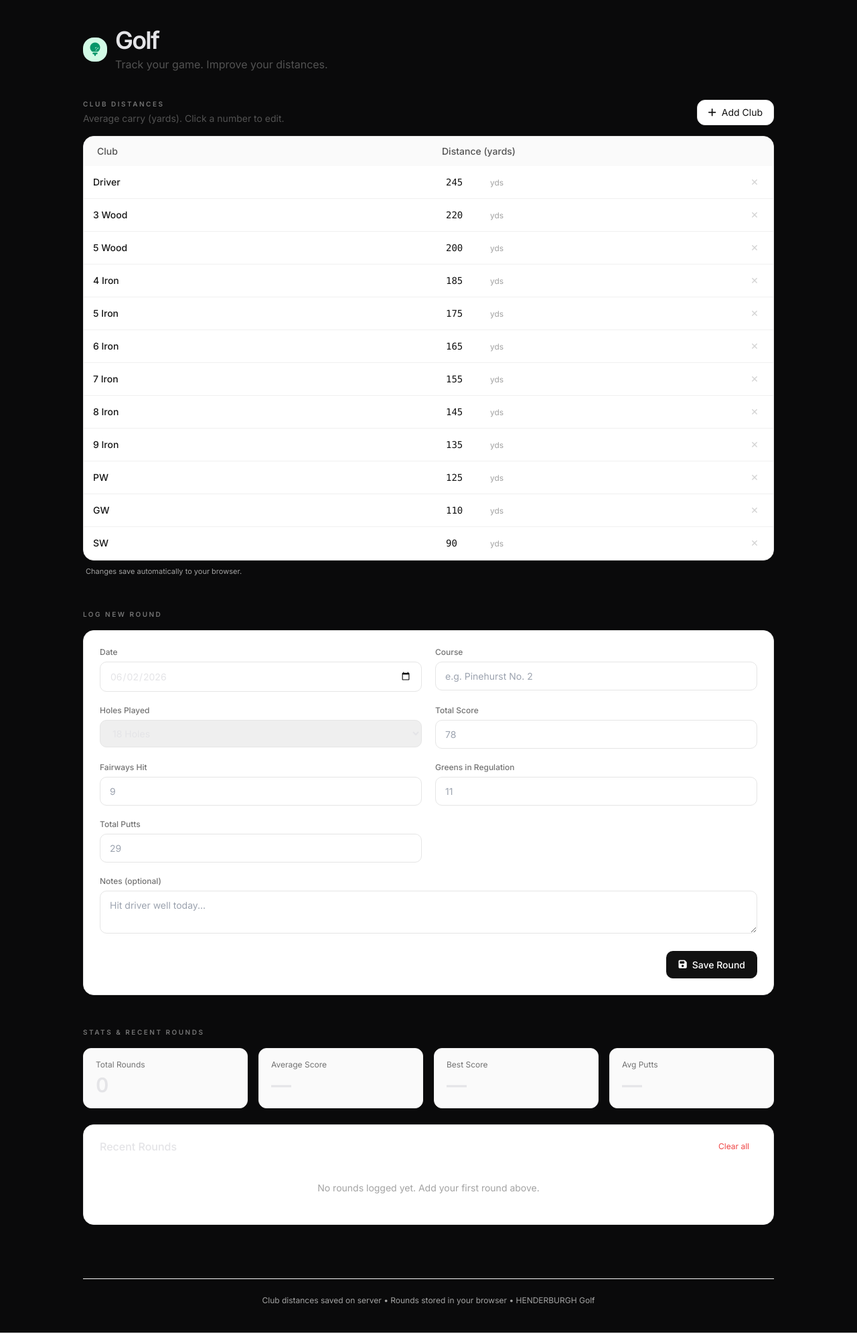
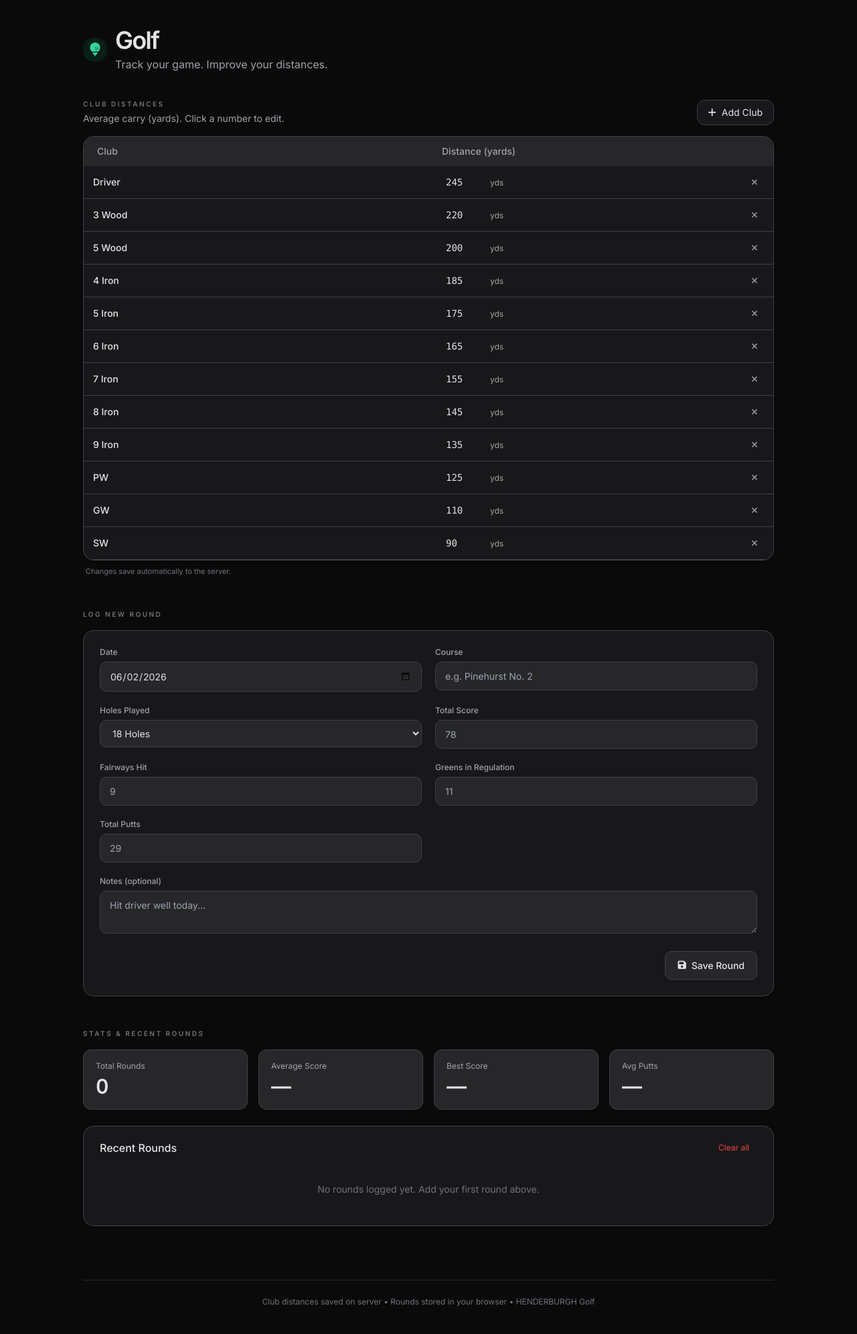
Before and after one commit to dylanhenderson315-lab/henderburgh-vitals, a FastAPI app: page /golf in a window 1280 px wide. Shown: the part 65-2057 px from the top of the page at 67% size. Run offline with FastAPI, Linux system fonts and the light colour scheme; some libraries are stand-ins or nearby versions.

Commit message:
Update 2026-06-01 20:18

```diff
--- /dev/null
+++ b/data/clubs.json
@@ -0,0 +1,14 @@
+[
+  {"name": "Driver", "distance": 245},
+  {"name": "3 Wood", "distance": 220},
+  {"name": "5 Wood", "distance": 200},
+  {"name": "4 Iron", "distance": 185},
+  {"name": "5 Iron", "distance": 175},
+  {"name": "6 Iron", "distance": 165},
+  {"name": "7 Iron", "distance": 155},
+  {"name": "8 Iron", "distance": 145},
+  {"name": "9 Iron", "distance": 135},
+  {"name": "PW", "distance": 125},
+  {"name": "GW", "distance": 110},
+  {"name": "SW", "distance": 90}
+]
--- a/templates/golf.html
+++ b/templates/golf.html
@@ -25,15 +25,15 @@
     }
 
     .card {
-      background: white;
-      border: 1px solid #e5e5e5;
+      background: #18181b;
+      border: 1px solid #3f3f46;
       border-radius: 16px;
-      box-shadow: 0 1px 3px rgba(0, 0, 0, 0.04);
+      box-shadow: 0 1px 3px rgba(0, 0, 0, 0.3);
     }
 
     .stat-card {
-      background: #fafafa;
-      border: 1px solid #f0f0f0;
+      background: #27272a;
+      border: 1px solid #3f3f46;
       border-radius: 12px;
       padding: 16px 18px;
     }
@@ -45,82 +45,89 @@
 
     .distance-table td {
       padding: 10px 14px;
-      border-bottom: 1px solid #f0f0f0;
+      border-bottom: 1px solid #3f3f46;
     }
 
     .distance-table td:first-child {
       font-weight: 500;
-      color: #171717;
+      color: #e4e4e7;
     }
 
     .distance-table .distance-cell {
       font-family: ui-monospace, SFMono-Regular, Menlo, Monaco, Consolas, "Liberation Mono", "Courier New", monospace;
-      color: #111;
+      color: #e4e4e7;
       min-width: 70px;
     }
 
     .distance-cell:focus {
-      outline: 2px solid #e5e5e5;
+      outline: 2px solid #52525b;
       outline-offset: -2px;
-      background: #fff;
+      background: #18181b;
       border-radius: 4px;
     }
 
     .round-card {
-      border: 1px solid #e5e5e5;
+      border: 1px solid #3f3f46;
       border-radius: 12px;
       padding: 14px 16px;
+      background: #18181b;
       transition: all 0.15s ease;
     }
 
     .round-card:hover {
-      border-color: #d4d4d4;
+      border-color: #52525b;
     }
 
     .form-input {
-      border: 1px solid #e5e5e5;
+      background: #27272a;
+      border: 1px solid #3f3f46;
       border-radius: 10px;
       padding: 10px 14px;
       font-size: 14px;
+      color: #e4e4e7;
       transition: border-color 0.15s;
     }
     .form-input:focus {
-      border-color: #a3a3a3;
+      border-color: #52525b;
       outline: none;
+      background: #18181b;
     }
 
     .btn {
-      background: #111;
-      color: white;
+      background: #27272a;
+      color: #e4e4e7;
       font-weight: 500;
       padding: 10px 18px;
       border-radius: 10px;
       font-size: 14px;
+      border: 1px solid #3f3f46;
       transition: all 0.2s;
     }
     .btn:hover {
-      background: #222;
+      background: #3f3f46;
+      border-color: #52525b;
     }
     .btn-secondary {
-      background: white;
-      color: #111;
-      border: 1px solid #e5e5e5;
+      background: #18181b;
+      color: #e4e4e7;
+      border: 1px solid #3f3f46;
     }
     .btn-secondary:hover {
-      background: #f9f9f9;
+      background: #27272a;
+      border-color: #52525b;
     }
 
     .nav-link {
-      color: #404040;
+      color: #a1a1aa;
       transition: color 0.15s ease;
       font-weight: 500;
       font-size: 14px;
     }
     .nav-link:hover {
-      color: #111111;
+      color: #f4f4f5;
     }
     .nav-link.active {
-      color: #111;
+      color: #fff;
       font-weight: 600;
     }
   </style>
@@ -156,12 +163,12 @@
     <!-- Page Title -->
     <div class="mb-10">
       <div class="flex items-center gap-x-3">
-        <div class="w-9 h-9 rounded-2xl bg-emerald-100 flex items-center justify-center">
-          <i class="fa-solid fa-golf-ball text-emerald-600 text-xl"></i>
+        <div class="w-9 h-9 rounded-2xl bg-emerald-900/30 flex items-center justify-center">
+          <i class="fa-solid fa-golf-ball text-emerald-400 text-xl"></i>
         </div>
         <div>
           <h1 class="text-4xl font-semibold tracking-tighter">Golf</h1>
-          <p class="text-neutral-600 mt-1">Track your game. Improve your distances.</p>
+          <p class="text-zinc-400 mt-1">Track your game. Improve your distances.</p>
         </div>
       </div>
     </div>
@@ -171,7 +178,7 @@
       <div class="flex items-center justify-between mb-4">
         <div>
           <div class="section-label">Club Distances</div>
-          <p class="text-sm text-neutral-600 mt-1">Average carry (yards). Click a number to edit.</p>
+          <p class="text-sm text-zinc-400 mt-1">Average carry (yards). Click a number to edit.</p>
         </div>
         <button onclick="addNewClub()"
                 class="btn-secondary text-sm px-4 py-2 rounded-xl flex items-center gap-x-2">
@@ -183,9 +190,9 @@
       <div class="card overflow-hidden">
         <table class="w-full distance-table text-sm">
           <thead>
-            <tr class="bg-neutral-50">
-              <th class="text-left px-5 py-3 font-medium text-neutral-600 w-1/2">Club</th>
-              <th class="text-left px-5 py-3 font-medium text-neutral-600">Distance (yards)</th>
+            <tr class="bg-[#27272a]">
+              <th class="text-left px-5 py-3 font-medium text-zinc-400 w-1/2">Club</th>
+              <th class="text-left px-5 py-3 font-medium text-zinc-400">Distance (yards)</th>
               <th class="w-10"></th>
             </tr>
           </thead>
@@ -194,7 +201,7 @@
           </tbody>
         </table>
       </div>
-      <p class="text-[11px] text-neutral-400 mt-2 px-1">Changes save automatically to your browser.</p>
+      <p class="text-[11px] text-zinc-500 mt-2 px-1">Changes save automatically to the server.</p>
     </div>
 
     <!-- Log New Round -->
@@ -204,16 +211,16 @@
       <div class="card p-6">
         <form id="round-form" onsubmit="saveRound(event)" class="grid grid-cols-1 md:grid-cols-2 gap-x-5 gap-y-5">
           <div>
-            <label class="block text-xs font-medium text-neutral-500 mb-1.5">Date</label>
+            <label class="block text-xs font-medium text-zinc-400 mb-1.5">Date</label>
             <input type="date" id="round-date" class="form-input w-full" required>
           </div>
           <div>
-            <label class="block text-xs font-medium text-neutral-500 mb-1.5">Course</label>
+            <label class="block text-xs font-medium text-zinc-400 mb-1.5">Course</label>
             <input type="text" id="round-course" class="form-input w-full" placeholder="e.g. Pinehurst No. 2" required>
           </div>
 
           <div>
-            <label class="block text-xs font-medium text-neutral-500 mb-1.5">Holes Played</label>
+            <label class="block text-xs font-medium text-zinc-400 mb-1.5">Holes Played</label>
             <select id="round-holes" class="form-input w-full">
               <option value="18">18 Holes</option>
               <option value="9">9 Holes</option>
@@ -221,25 +228,25 @@
           </div>
 
           <div>
-            <label class="block text-xs font-medium text-neutral-500 mb-1.5">Total Score</label>
+            <label class="block text-xs font-medium text-zinc-400 mb-1.5">Total Score</label>
             <input type="number" id="round-score" class="form-input w-full" placeholder="78" required min="55" max="150">
           </div>
           <div>
-            <label class="block text-xs font-medium text-neutral-500 mb-1.5">Fairways Hit</label>
+            <label class="block text-xs font-medium text-zinc-400 mb-1.5">Fairways Hit</label>
             <input type="number" id="round-fairways" class="form-input w-full" placeholder="9" min="0" max="18">
           </div>
 
           <div>
-            <label class="block text-xs font-medium text-neutral-500 mb-1.5">Greens in Regulation</label>
+            <label class="block text-xs font-medium text-zinc-400 mb-1.5">Greens in Regulation</label>
             <input type="number" id="round-gir" class="form-input w-full" placeholder="11" min="0" max="18">
           </div>
           <div>
-            <label class="block text-xs font-medium text-neutral-500 mb-1.5">Total Putts</label>
+            <label class="block text-xs font-medium text-zinc-400 mb-1.5">Total Putts</label>
             <input type="number" id="round-putts" class="form-input w-full" placeholder="29" min="0" max="60">
           </div>
 
           <div class="md:col-span-2">
-            <label class="block text-xs font-medium text-neutral-500 mb-1.5">Notes (optional)</label>
+            <label class="block text-xs font-medium text-zinc-400 mb-1.5">Notes (optional)</label>
             <textarea id="round-notes" rows="2" class="form-input w-full" placeholder="Hit driver well today..."></textarea>
           </div>
 
@@ -253,8 +260,6 @@
         </form>
       </div>
     </div>
-      </div>
-    </div>
 
     <!-- Stats + Recent Rounds -->
     <div>
@@ -263,19 +268,19 @@
       <!-- Stats -->
       <div class="grid grid-cols-2 md:grid-cols-4 gap-4 mb-6">
         <div class="stat-card">
-          <div class="text-xs text-neutral-500">Total Rounds</div>
+          <div class="text-xs text-zinc-400">Total Rounds</div>
           <div id="stat-total" class="text-3xl font-semibold mt-1 tabular-nums">0</div>
         </div>
         <div class="stat-card">
-          <div class="text-xs text-neutral-500">Average Score</div>
+          <div class="text-xs text-zinc-400">Average Score</div>
           <div id="stat-average" class="text-3xl font-semibold mt-1 tabular-nums">—</div>
         </div>
         <div class="stat-card">
-          <div class="text-xs text-neutral-500">Best Score</div>
+          <div class="text-xs text-zinc-400">Best Score</div>
           <div id="stat-best" class="text-3xl font-semibold mt-1 tabular-nums">—</div>
         </div>
         <div class="stat-card">
-          <div class="text-xs text-neutral-500">Avg Putts</div>
+          <div class="text-xs text-zinc-400">Avg Putts</div>
           <div id="stat-putts" class="text-3xl font-semibold mt-1 tabular-nums">—</div>
         </div>
       </div>
@@ -292,7 +297,7 @@
           <!-- Populated by JavaScript -->
         </div>
 
-        <div id="no-rounds" class="hidden text-center py-6 text-neutral-400 text-sm">
+        <div id="no-rounds" class="hidden text-center py-6 text-zinc-500 text-sm">
           No rounds logged yet. Add your first round above.
         </div>
       </div>
@@ -300,7 +305,7 @@
   </main>
 
   <footer class="max-w-[1080px] mx-auto px-6 pb-10">
-    <div class="border-t border-neutral-100 pt-6 text-xs text-neutral-400 text-center">
+    <div class="border-t border-zinc-800 pt-6 text-xs text-zinc-500 text-center">
       Club distances saved on server • Rounds stored in your browser • HENDERBURGH Golf
     </div>
   </footer>
@@ -386,7 +391,7 @@
           </td>
           <td class="text-right pr-4">
             <button onclick="deleteClub(${index})"
-                    class="text-neutral-300 hover:text-red-500 text-lg leading-none px-2">×</button>
+                    class="text-zinc-400 hover:text-red-400 text-lg leading-none px-2">×</button>
           </td>
         `;
         tbody.appendChild(row);
@@ -552,7 +557,7 @@
           if (round.fairways) parts.push(`${round.fairways} FW`);
           if (round.gir) parts.push(`${round.gir} GIR`);
           if (round.putts) parts.push(`${round.putts} putts`);
-          meta = `<span class="text-xs text-neutral-500">${parts.join(' • ')}</span>`;
+          meta = `<span class="text-xs text-zinc-400">${parts.join(' • ')}</span>`;
         }
 
         const holesLabel = round.holes ? `${round.holes}H` : '18H';
@@ -563,11 +568,11 @@
               <div class="font-semibold">${round.score}</div>
               <div>
                 <div class="font-medium">${round.course} <span class="text-xs text-emerald-400 font-mono">(${holesLabel})</span></div>
-                <div class="text-xs text-neutral-500">${round.date}</div>
+                <div class="text-xs text-zinc-400">${round.date}</div>
               </div>
             </div>
             ${meta ? `<div class="mt-1">${meta}</div>` : ''}
-            ${round.notes ? `<div class="text-xs text-neutral-500 mt-1 italic">"${round.notes}"</div>` : ''}
+            ${round.notes ? `<div class="text-xs text-zinc-400 mt-1 italic">"${round.notes}"</div>` : ''}
           </div>
           <button onclick="deleteRound(${round.id})"
                   class="text-red-300 hover:text-red-500 text-xl leading-none px-2 self-start sm:self-center">×</button>
```
Also changed, not shown: data/messages.json (added, +23 -0 lines), templates/blog.html (+53 -48 lines), templates/clips.html (+25 -24 lines), templates/home.html (+12 -23 lines).
